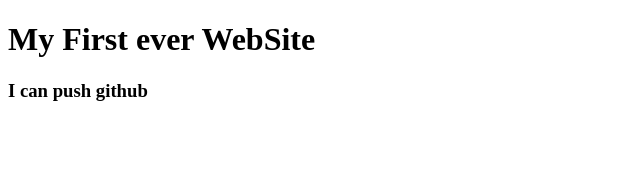
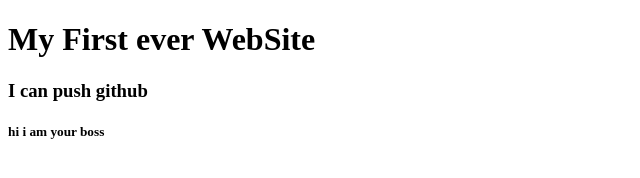
Before and after one commit to dev-rahim/my-first-website, a plain HTML site: page index.html in a window 1280 px wide. Shown: the full height of the page, 0-640 px from the left. Drawn offline with Linux system fonts and the light colour scheme.

Commit message:
Update index.html

```diff
--- a/index.html
+++ b/index.html
@@ -9,5 +9,7 @@
 <body>
     <h1>My First ever WebSite</h1>
     <h3>I can push github</h3>
+
+    <h5>hi i am your boss</h5>
 </body>
 </html>
```
